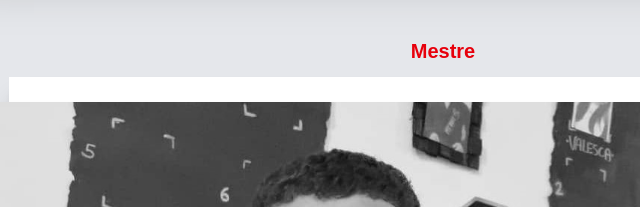
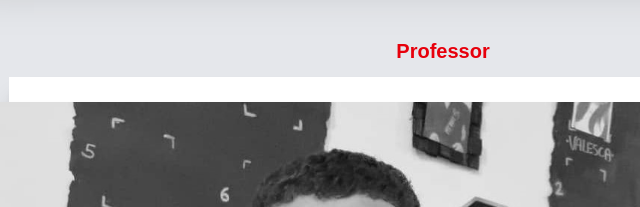
Before and after one commit to amfightclube/academia, a website with bundled scripts: page index.html in a window 1280 px wide. Shown: the part 1451-1658 px from the top of the page, 197-837 px from the left. Built offline with nearby package versions, Linux system fonts and the light colour scheme.

Commit message:
style: mestre > professor

```diff
--- a/index.html
+++ b/index.html
@@ -122,7 +122,7 @@
 
 
       <section class="h-110 w-full relative alinhamento my-5">
-        <h2 class="self-center subtitulo-about">Mestre</h2>
+        <h2 class="self-center subtitulo-about">Professor</h2>
 
         <div class="bg-white w-[70%] h-80 shadow-xl/20">
           <div class="img-about-mestre"></div>
```
